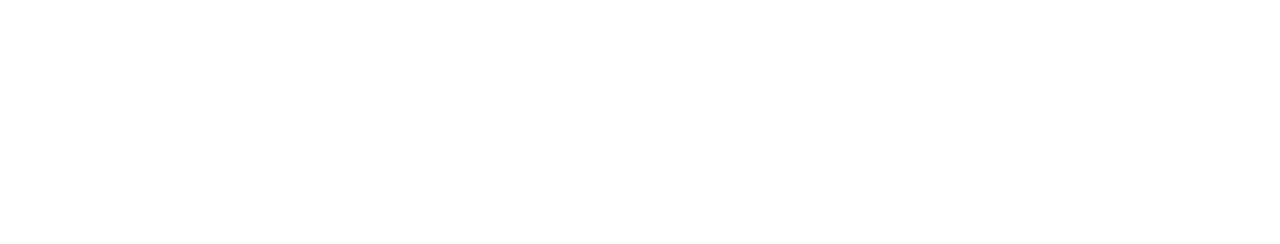
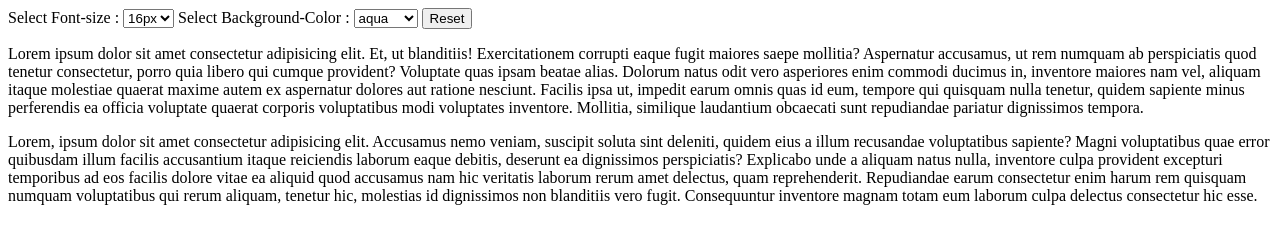
Before and after one commit to pranto113015/Js-Beginers_Project-3, a plain HTML site: page index.html in a window 1280 px wide. Drawn offline with Linux system fonts and the light colour scheme.

Commit message:
add html code

```diff
--- a/index.html
+++ b/index.html
@@ -14,6 +14,38 @@
 
 <body>
 
+    <div class="container">
+
+        <!-- fontsize dropdown menu -->
+        <label for="selectFontSize">Select Font-size :</label>
+        <select name="selectFontSize" id="selectFontSize">
+            <option value="16px">16px</option>
+            <option value="18px">18px</option>
+            <option value="20px">20px</option>
+            <option value="22px">22px</option>
+        </select>
+
+
+
+        <!-- bgColor dropdown menu -->
+        <label for="selectBgColor">Select Background-Color :</label>
+        <select name="selectBgColor" id="selectBgColor">
+            <option value="aqua">aqua</option>
+            <option value="green">green</option>
+            <option value="orange">orange</option>
+            <option value="pink">pink</option>
+        </select>
+
+
+        <button type="submit">Reset</button>
+
+        <main>
+            <p>Lorem ipsum dolor sit amet consectetur adipisicing elit. Et, ut blanditiis! Exercitationem corrupti eaque fugit maiores saepe mollitia? Aspernatur accusamus, ut rem numquam ab perspiciatis quod tenetur consectetur, porro quia libero qui cumque provident? Voluptate quas ipsam beatae alias. Dolorum natus odit vero asperiores enim commodi ducimus in, inventore maiores nam vel, aliquam itaque molestiae quaerat maxime autem ex aspernatur dolores aut ratione nesciunt. Facilis ipsa ut, impedit earum omnis quas id eum, tempore qui quisquam nulla tenetur, quidem sapiente minus perferendis ea officia voluptate quaerat corporis voluptatibus modi voluptates inventore. Mollitia, similique laudantium obcaecati sunt repudiandae pariatur dignissimos tempora.</p>
+            <p>Lorem, ipsum dolor sit amet consectetur adipisicing elit. Accusamus nemo veniam, suscipit soluta sint deleniti, quidem eius a illum recusandae voluptatibus sapiente? Magni voluptatibus quae error quibusdam illum facilis accusantium itaque reiciendis laborum eaque debitis, deserunt ea dignissimos perspiciatis? Explicabo unde a aliquam natus nulla, inventore culpa provident excepturi temporibus ad eos facilis dolore vitae ea aliquid quod accusamus nam hic veritatis laborum rerum amet delectus, quam reprehenderit. Repudiandae earum consectetur enim harum rem quisquam numquam voluptatibus qui rerum aliquam, tenetur hic, molestias id dignissimos non blanditiis vero fugit. Consequuntur inventore magnam totam eum laborum culpa delectus consectetur hic esse.</p>
+        </main>
+
+
+    </div>
 
 
     <script src="./main.js"></script>
```
